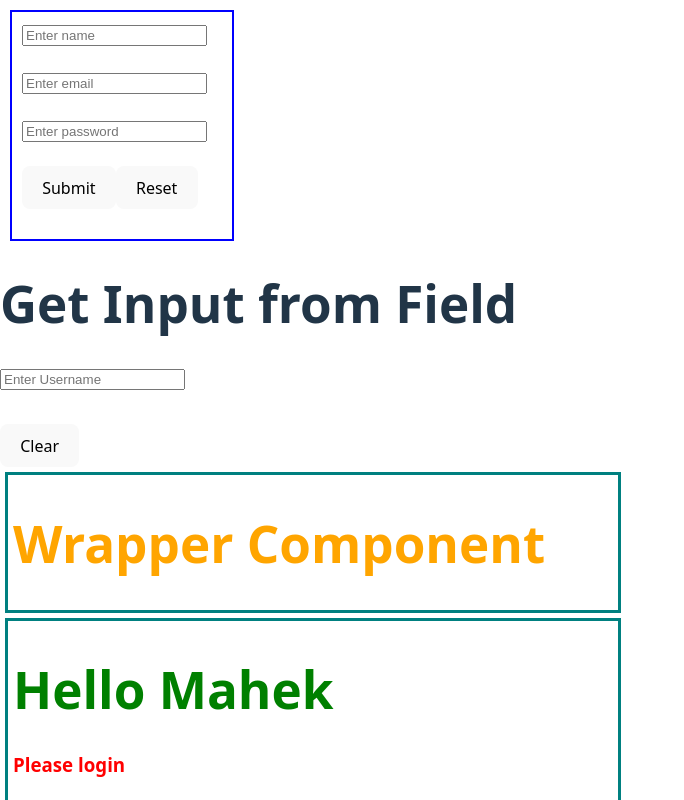
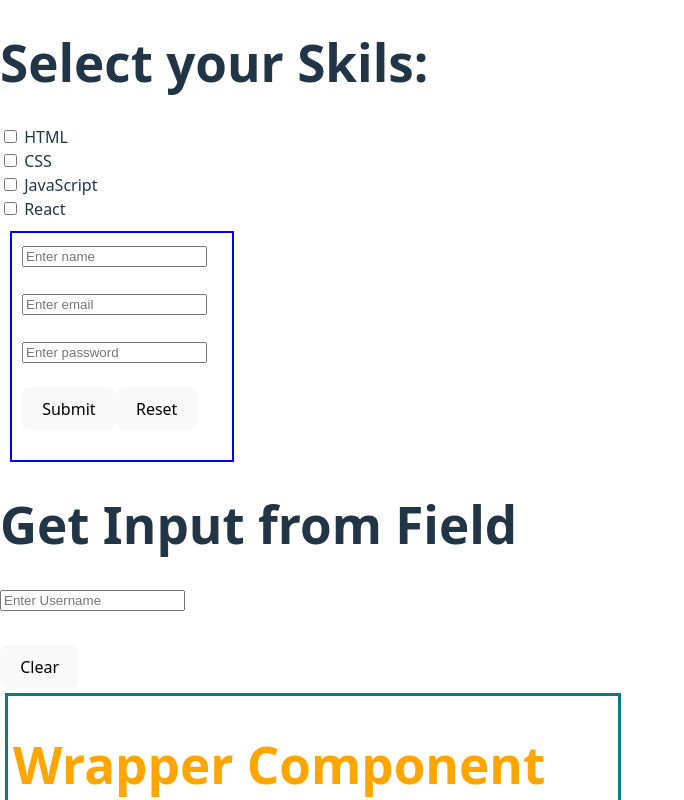
Before and after one commit to MahekSheth01/ReactJS, a React (Vite) app: page / in a window 1280 px wide. Shown: the top 800 px of the page, without its empty margins (0-684 px from the left). Built offline with nearby package versions, Linux system fonts and the light colour scheme.

Commit message:
Checkbox

```diff
--- a/src/App.jsx
+++ b/src/App.jsx
@@ -11,6 +11,7 @@ import {useState} from "react";
 import Wrapper from "./Wrapper";
 import InputFiled from "./InputFiled";
 import ControlledComponent from "./ControlledComponent";
+import Checkbox from "./Checkbox";
 
 function App(){
   function handleClick(){
@@ -70,6 +71,7 @@ let userDetails2={
   const [sname,setName]=useState();
   return (
     <div>
+      <Checkbox/>
       <ControlledComponent/>
 
 
--- /dev/null
+++ b/src/Checkbox.jsx
@@ -0,0 +1,19 @@
+const Checkbox=()=>{
+
+
+
+    return (
+        <div>
+            <h1>Select your Skils:</h1>
+            <input type="checkbox" id="html" name="html" value="HTML"/>
+            <label for="html"> HTML</label><br/>
+            <input type="checkbox" id="css" name="css" value="CSS"/>
+            <label for="css"> CSS</label><br/>
+            <input type="checkbox" id="js" name="js" value="JavaScript"/>
+            <label for="js"> JavaScript</label><br/>
+            <input type="checkbox" id="react" name="react" value="React"/>
+            <label for="react"> React</label><br/>
+        </div>
+    )
+}
+export default Checkbox;
```
